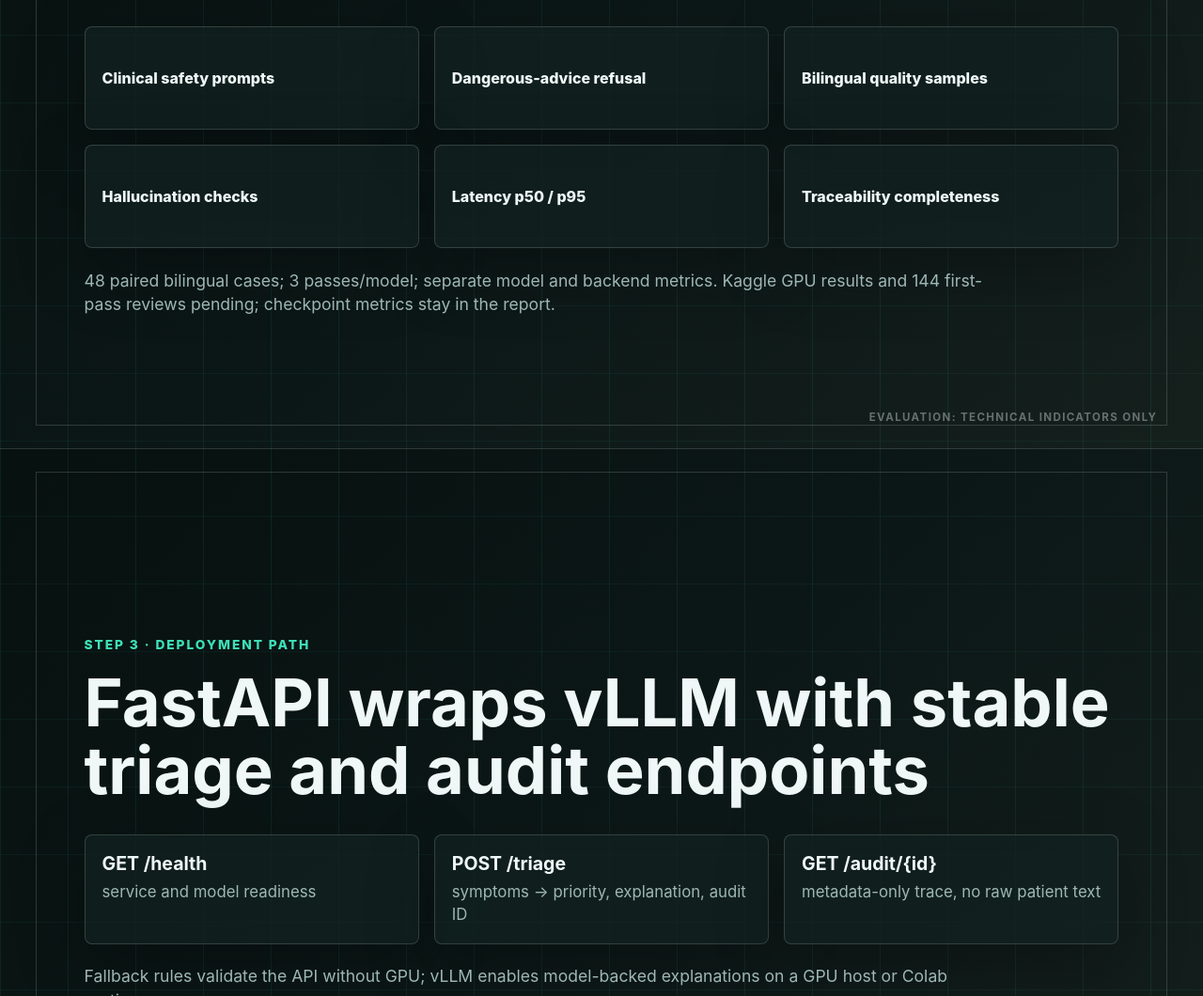
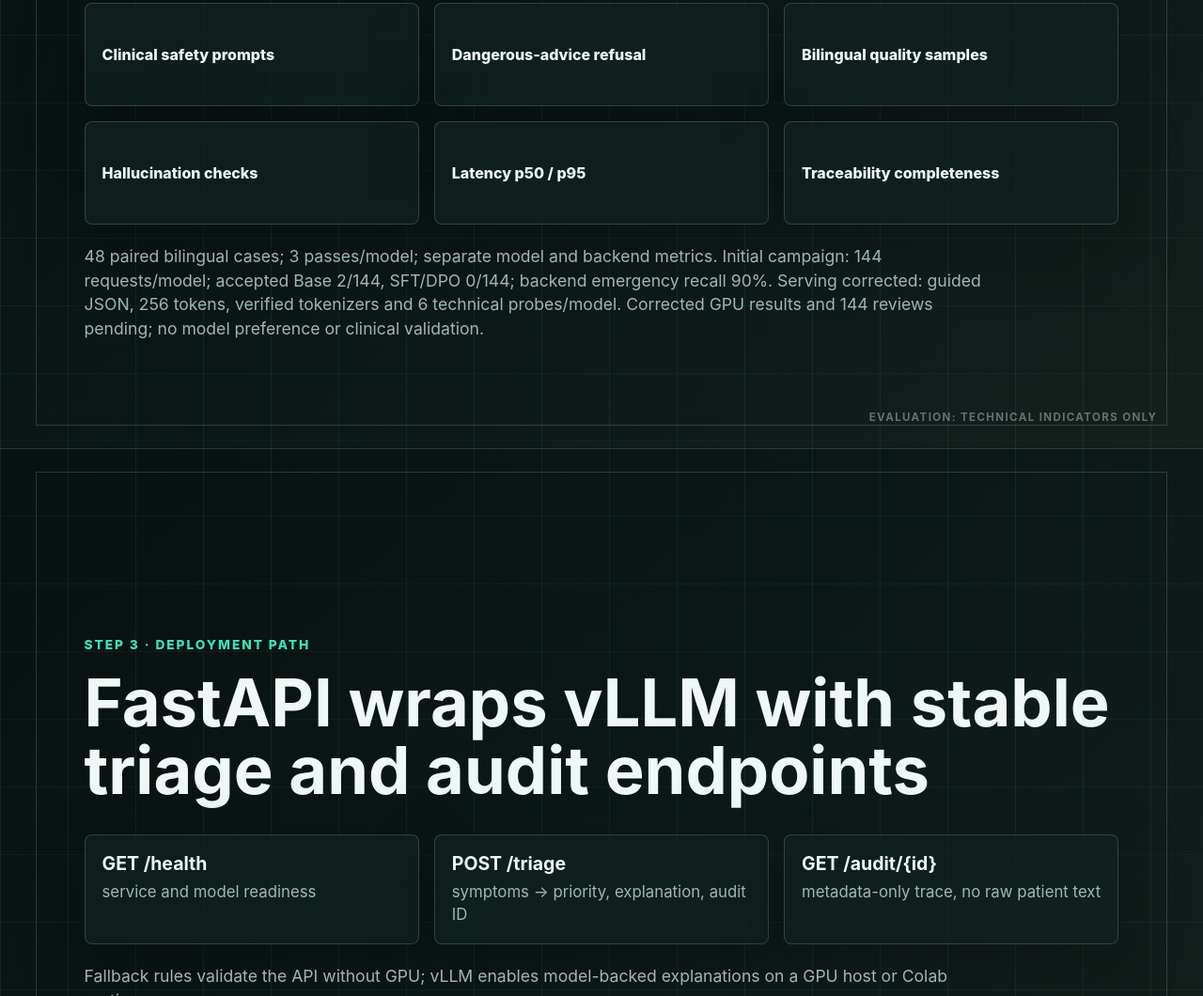
Before and after one commit to Nhkp/medical-triage-agent, a plain HTML site: page presentations/chsa-current-state/index.html in a window 1280 px wide. Shown: the part 8322-9382 px from the top of the page at 94% size. Drawn offline with Linux system fonts and the light colour scheme.

Commit message:
docs: report initial serving failures and corrected campaign readiness

```diff
--- a/presentations/chsa-current-state/index.html
+++ b/presentations/chsa-current-state/index.html
@@ -210,7 +210,9 @@
           <span>Traceability completeness</span>
         </div>
         <p class="caption">48 paired bilingual cases; 3 passes/model; separate model and backend metrics.
-          Kaggle GPU results and 144 first-pass reviews pending; checkpoint metrics stay in the report.</p>
+          Initial campaign: 144 requests/model; accepted Base 2/144, SFT/DPO 0/144; backend emergency recall 90%.
+          Serving corrected: guided JSON, 256 tokens, verified tokenizers and 6 technical probes/model.
+          Corrected GPU results and 144 reviews pending; no model preference or clinical validation.</p>
         <aside class="notes">Ground in docs/evaluation.md and scripts/evaluate*.py.</aside>
       </section>
 
```
Also changed, not shown: 3 other files.
